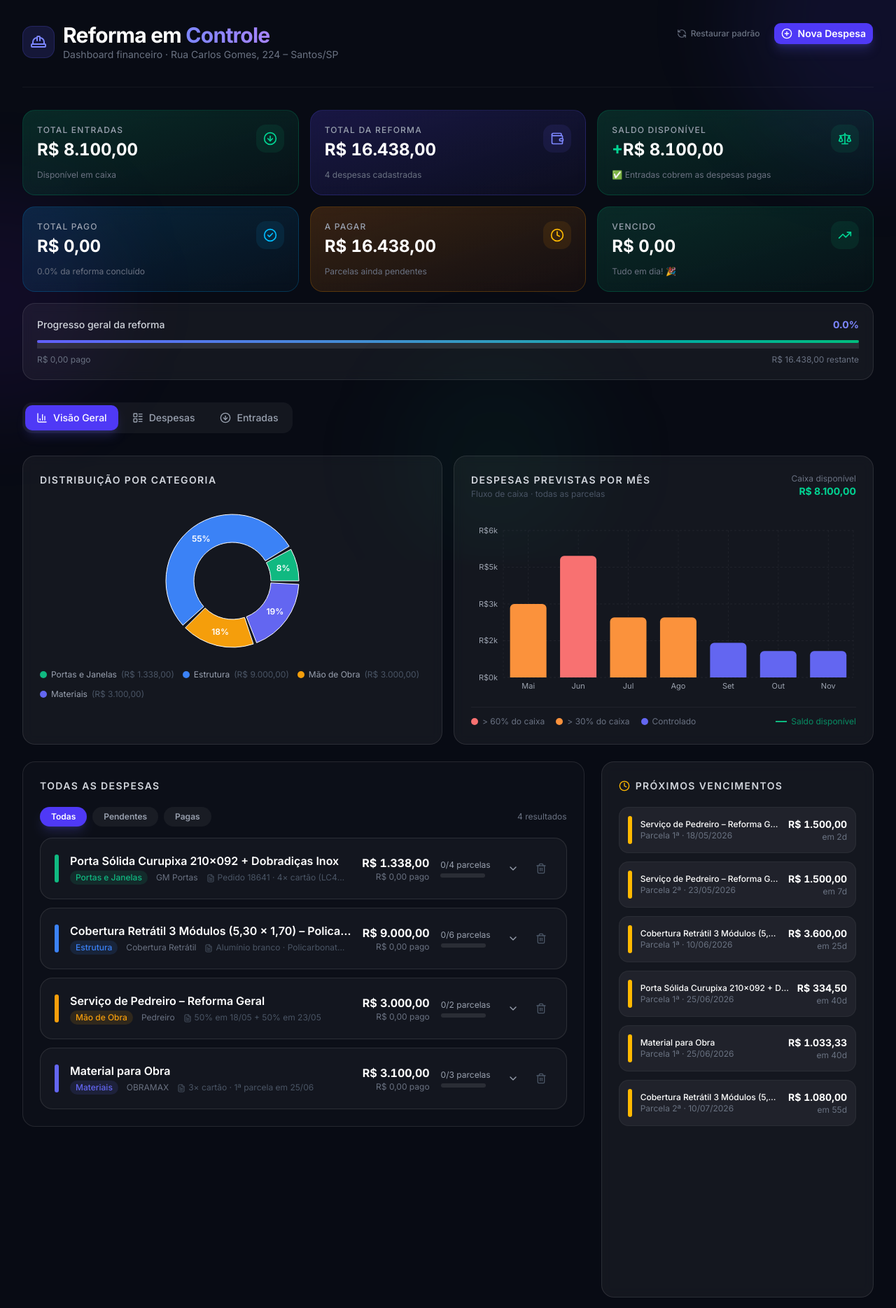
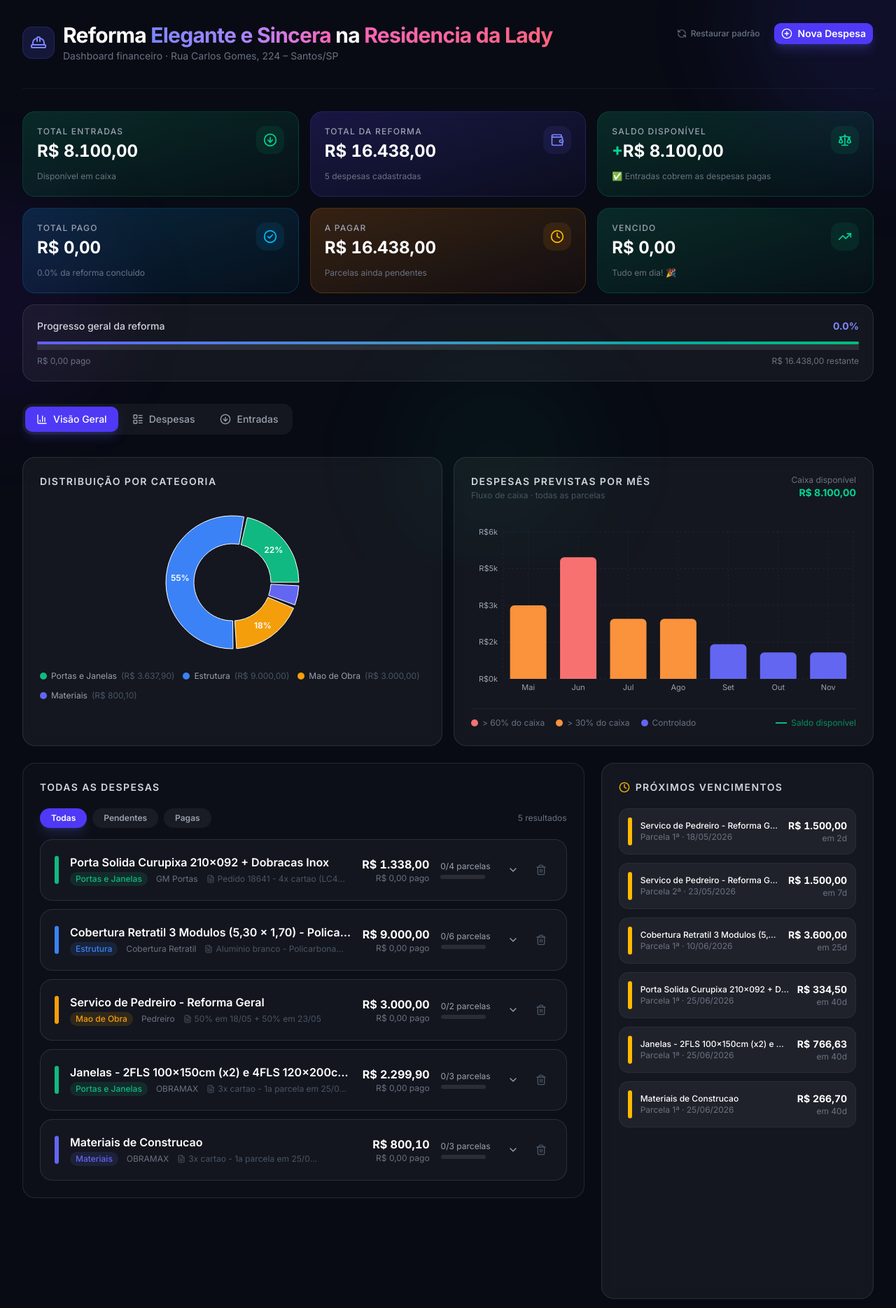
Before and after one commit to hpeixotosp/obra, a Next.js app: page / in a window 1280 px wide. Shown: the top 1869 px of the page at 70% size. Built offline with nearby package versions, Linux system fonts and the light colour scheme.

Commit message:
feat: titulo novo, OBRAMAX dividido em janelas x materiais por categoria

```diff
--- a/app/layout.tsx
+++ b/app/layout.tsx
@@ -9,13 +9,13 @@ const inter = Inter({
 });
 
 export const metadata: Metadata = {
-  title: "Reforma em Controle · Dashboard Financeiro",
+  title: "Reforma Elegante e Sincera na Residencia da Lady",
   description:
-    "Dashboard financeiro para controle de despesas da reforma. Gerencie parcelas, acompanhe pagamentos e visualize o progresso da sua obra.",
+    "Dashboard financeiro para controle de despesas da reforma na residencia da Lady. Gerencie parcelas, acompanhe pagamentos e visualize o progresso da obra.",
   keywords: ["reforma", "controle financeiro", "dashboard", "obra", "despesas"],
   openGraph: {
-    title: "Reforma em Controle",
-    description: "Dashboard financeiro para controle de despesas da obra.",
+    title: "Reforma Elegante e Sincera na Residencia da Lady",
+    description: "Dashboard financeiro para controle de despesas da reforma.",
     type: "website",
   },
 };
--- a/app/page.tsx
+++ b/app/page.tsx
@@ -72,10 +72,15 @@ export default function DashboardPage() {
                 <HardHat className="h-6 w-6 text-indigo-400" />
               </div>
               <div>
-                <h1 className="text-2xl sm:text-3xl font-bold tracking-tight">
-                  Reforma em{" "}
-                  <span className="bg-gradient-to-r from-indigo-400 to-violet-400 bg-clip-text text-transparent">
-                    Controle
+                <h1 className="text-2xl sm:text-3xl font-bold tracking-tight leading-tight">
+                  Reforma{" "}
+                  <span className="bg-gradient-to-r from-indigo-400 via-violet-400 to-pink-400 bg-clip-text text-transparent">
+                    Elegante e Sincera
+                  </span>
+                  <br className="sm:hidden" />
+                  {" "}na{" "}
+                  <span className="bg-gradient-to-r from-pink-400 to-rose-400 bg-clip-text text-transparent">
+                    Residencia da Lady
                   </span>
                 </h1>
                 <p className="text-gray-500 text-sm">
@@ -221,7 +226,7 @@ export default function DashboardPage() {
         {/* ── Footer ─────────────────────────────────────────────────────── */}
         <footer className="text-center py-4 border-t border-white/5">
           <p className="text-xs text-gray-600">
-            Reforma em Controle · Dados salvos localmente no seu navegador
+            Reforma Elegante e Sincera na Residencia da Lady · Dados salvos localmente no seu navegador
           </p>
         </footer>
       </div>
--- a/hooks/useExpenses.ts
+++ b/hooks/useExpenses.ts
@@ -10,8 +10,8 @@ import {
   PaymentStatus,
 } from "@/lib/data";
 
-const STORAGE_KEY = "reforma-dashboard-expenses-v4";
-const INCOME_KEY = "reforma-dashboard-incomes-v4";
+const STORAGE_KEY = "reforma-dashboard-expenses-v5";
+const INCOME_KEY = "reforma-dashboard-incomes-v5";
 
 function generateId(): string {
   return Math.random().toString(36).substring(2, 10) + Date.now().toString(36);
--- a/lib/data.ts
+++ b/lib/data.ts
@@ -1,7 +1,7 @@
 export type PaymentStatus = "pago" | "pendente" | "vencido";
 export type Category =
   | "Materiais"
-  | "Mão de Obra"
+  | "Mao de Obra"
   | "Portas e Janelas"
   | "Estrutura"
   | "Outros";
@@ -9,7 +9,7 @@ export type Category =
 export interface Installment {
   id: string;
   number: number;
-  dueDate: string; // ISO date string
+  dueDate: string;
   amount: number;
   status: PaymentStatus;
 }
@@ -29,7 +29,7 @@ export interface Income {
   id: string;
   description: string;
   amount: number;
-  date: string; // ISO date string
+  date: string;
   notes?: string;
 }
 
@@ -37,30 +37,29 @@ function generateId(): string {
   return Math.random().toString(36).substring(2, 10);
 }
 
-// ─── Entradas / Receitas ─────────────────────────────────────────────────────
+// Entradas / Receitas
 export const initialIncomes: Income[] = [
   {
     id: "entrada-maio",
     description: "Entrada em caixa",
     amount: 8100.0,
     date: "2026-05-15",
-    notes: "Disponível integralmente para a reforma",
+    notes: "Disponivel integralmente para a reforma",
   },
 ];
 
-// ─── Despesas ────────────────────────────────────────────────────────────────
+// Despesas
 export const initialExpenses: Expense[] = [
 
-  // ─── GM Portas ───────────────────────────────────────────────────────────
-  // LC4 – 4 parcelas de R$ 334,50 · nenhum pagamento efetuado
-  // 1ª vence em 25/06, depois mensalmente
+  // GM Portas - LC4 - 4 parcelas de R$334,50 - todas pendentes
+  // 1a vence em 25/06, depois mensalmente
   {
     id: "gm-portas",
-    description: "Porta Sólida Curupixa 210x092 + Dobradiças Inox",
+    description: "Porta Solida Curupixa 210x092 + Dobracas Inox",
     supplier: "GM Portas",
     category: "Portas e Janelas",
     totalAmount: 1338.0,
-    notes: "Pedido 18641 · 4× cartão (LC4) · 1ª parcela em 25/06",
+    notes: "Pedido 18641 - 4x cartao (LC4) - 1a parcela em 25/06",
     createdAt: "2026-05-14",
     installments: [
       { id: generateId(), number: 1, dueDate: "2026-06-25", amount: 334.5,  status: "pendente" },
@@ -70,36 +69,36 @@ export const initialExpenses: Expense[] = [
     ],
   },
 
-  // ─── Cobertura Retrátil (Toldo) ──────────────────────────────────────────
+  // Cobertura Retratil (Toldo)
   // Entrega estimada: 16/05 + 25 dias = 10/06/2026
-  // Entrada na entrega: 10/06 → R$ 3.600
-  // Boletos: 30 / 60 / 90 / 120 / 150 dias após entrega
+  // Entrada na entrega: 10/06 -> R$ 3.600
+  // Boletos: 30/60/90/120/150 dias apos entrega
   {
     id: "cobertura-retratil",
-    description: "Cobertura Retrátil 3 Módulos (5,30 × 1,70) – Policarbonato Alveolar",
-    supplier: "Cobertura Retrátil",
+    description: "Cobertura Retratil 3 Modulos (5,30 x 1,70) - Policarbonato Alveolar",
+    supplier: "Cobertura Retratil",
     category: "Estrutura",
     totalAmount: 9000.0,
-    notes: "Alumínio branco · Policarbonato Prata Refletivo · Entrega estimada 10/06 · Entrada na entrega + 5 boletos mensais",
+    notes: "Aluminio branco - Policarbonato Prata Refletivo - Entrega estimada 10/06 - Entrada na entrega + 5 boletos mensais",
     createdAt: "2026-05-16",
     installments: [
-      { id: generateId(), number: 1, dueDate: "2026-06-10", amount: 3600.0, status: "pendente" }, // entrada na entrega
-      { id: generateId(), number: 2, dueDate: "2026-07-10", amount: 1080.0, status: "pendente" }, // +30 dias
-      { id: generateId(), number: 3, dueDate: "2026-08-09", amount: 1080.0, status: "pendente" }, // +60 dias
-      { id: generateId(), number: 4, dueDate: "2026-09-08", amount: 1080.0, status: "pendente" }, // +90 dias
-      { id: generateId(), number: 5, dueDate: "2026-10-08", amount: 1080.0, status: "pendente" }, // +120 dias
-      { id: generateId(), number: 6, dueDate: "2026-11-07", amount: 1080.0, status: "pendente" }, // +150 dias
+      { id: generateId(), number: 1, dueDate: "2026-06-10", amount: 3600.0, status: "pendente" },
+      { id: generateId(), number: 2, dueDate: "2026-07-10", amount: 1080.0, status: "pendente" },
+      { id: generateId(), number: 3, dueDate: "2026-08-09", amount: 1080.0, status: "pendente" },
+      { id: generateId(), number: 4, dueDate: "2026-09-08", amount: 1080.0, status: "pendente" },
+      { id: generateId(), number: 5, dueDate: "2026-10-08", amount: 1080.0, status: "pendente" },
+      { id: generateId(), number: 6, dueDate: "2026-11-07", amount: 1080.0, status: "pendente" },
     ],
   },
 
-  // ─── Pedreiro ────────────────────────────────────────────────────────────
-  // 50% (R$ 1.500) em 18/05 (segunda-feira)
-  // 50% (R$ 1.500) em 23/05 (5 dias corridos após 18/05)
+  // Pedreiro
+  // 50% (R$1.500) em 18/05 (segunda-feira)
+  // 50% (R$1.500) em 23/05 (5 dias corridos apos 18/05)
   {
     id: "pedreiro",
-    description: "Serviço de Pedreiro – Reforma Geral",
+    description: "Servico de Pedreiro - Reforma Geral",
     supplier: "Pedreiro",
-    category: "Mão de Obra",
+    category: "Mao de Obra",
     totalAmount: 3000.0,
     notes: "50% em 18/05 + 50% em 23/05",
     createdAt: "2026-05-16",
@@ -109,35 +108,54 @@ export const initialExpenses: Expense[] = [
     ],
   },
 
-  // ─── OBRAMAX ─────────────────────────────────────────────────────────────
-  // 3× R$ 1.033,33 mensais a partir de 25/06
+  // OBRAMAX - Janelas
+  // Janela 2FLS C/GR AL BR 100x150cm (2un) R$1.300 + Janela 4FLS C/GD AL BR 120x200cm (1un) R$999,90
+  // Total: R$2.299,90 - 3x mensais a partir de 25/06
   {
-    id: "obramax",
-    description: "Material para Obra",
+    id: "obramax-janelas",
+    description: "Janelas - 2FLS 100x150cm (x2) e 4FLS 120x200cm (x1)",
+    supplier: "OBRAMAX",
+    category: "Portas e Janelas",
+    totalAmount: 2299.90,
+    notes: "3x cartao - 1a parcela em 25/06 - Janela 2FLS x2 (R$1.300) + Janela 4FLS x1 (R$999,90)",
+    createdAt: "2026-05-16",
+    installments: [
+      { id: generateId(), number: 1, dueDate: "2026-06-25", amount: 766.63, status: "pendente" },
+      { id: generateId(), number: 2, dueDate: "2026-07-25", amount: 766.63, status: "pendente" },
+      { id: generateId(), number: 3, dueDate: "2026-08-25", amount: 766.64, status: "pendente" },
+    ],
+  },
+
+  // OBRAMAX - Materiais de Construcao
+  // Areia, Cimento, Gesso, Lajota Ceramica, Lona Plastica, Massa Corrida, Tabua Pinus, Tijolo Ceramico
+  // Total: R$800,10 - 3x mensais a partir de 25/06
+  {
+    id: "obramax-materiais",
+    description: "Materiais de Construcao",
     supplier: "OBRAMAX",
     category: "Materiais",
-    totalAmount: 3100.0,
-    notes: "3× cartão · 1ª parcela em 25/06",
+    totalAmount: 800.10,
+    notes: "3x cartao - 1a parcela em 25/06 - Areia, Cimento, Gesso, Lajota, Lona, Massa, Tabua, Tijolo",
     createdAt: "2026-05-16",
     installments: [
-      { id: generateId(), number: 1, dueDate: "2026-06-25", amount: 1033.33, status: "pendente" },
-      { id: generateId(), number: 2, dueDate: "2026-07-25", amount: 1033.33, status: "pendente" },
-      { id: generateId(), number: 3, dueDate: "2026-08-25", amount: 1033.34, status: "pendente" },
+      { id: generateId(), number: 1, dueDate: "2026-06-25", amount: 266.70, status: "pendente" },
+      { id: generateId(), number: 2, dueDate: "2026-07-25", amount: 266.70, status: "pendente" },
+      { id: generateId(), number: 3, dueDate: "2026-08-25", amount: 266.70, status: "pendente" },
     ],
   },
 ];
 
 export const CATEGORY_COLORS: Record<Category, string> = {
-  Materiais:        "#6366f1",
-  "Mão de Obra":    "#f59e0b",
+  "Materiais":        "#6366f1",
+  "Mao de Obra":      "#f59e0b",
   "Portas e Janelas": "#10b981",
-  Estrutura:        "#3b82f6",
-  Outros:           "#8b5cf6",
+  "Estrutura":        "#3b82f6",
+  "Outros":           "#8b5cf6",
 };
 
 export const CATEGORIES: Category[] = [
   "Materiais",
-  "Mão de Obra",
+  "Mao de Obra",
   "Portas e Janelas",
   "Estrutura",
   "Outros",
```
